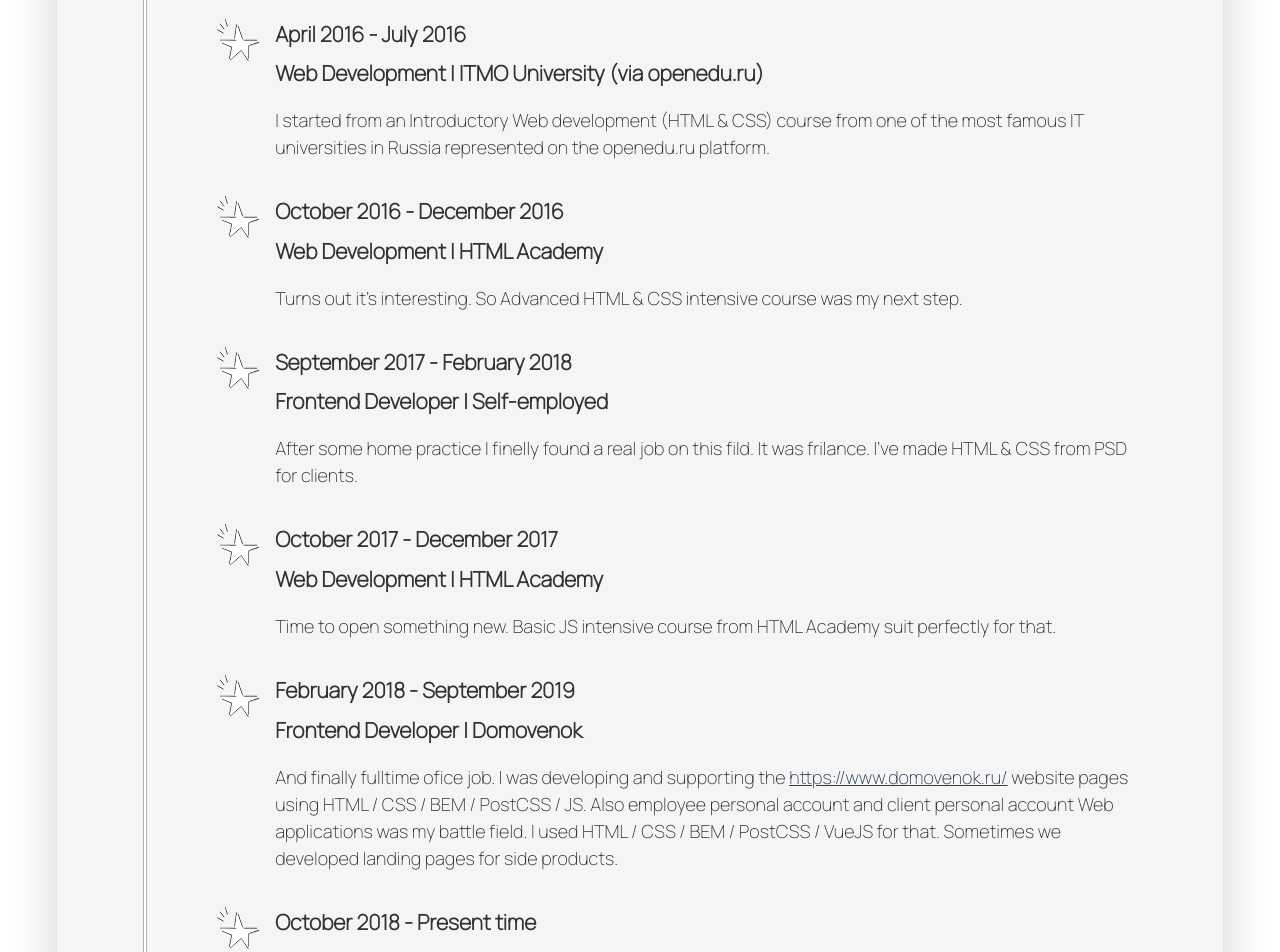
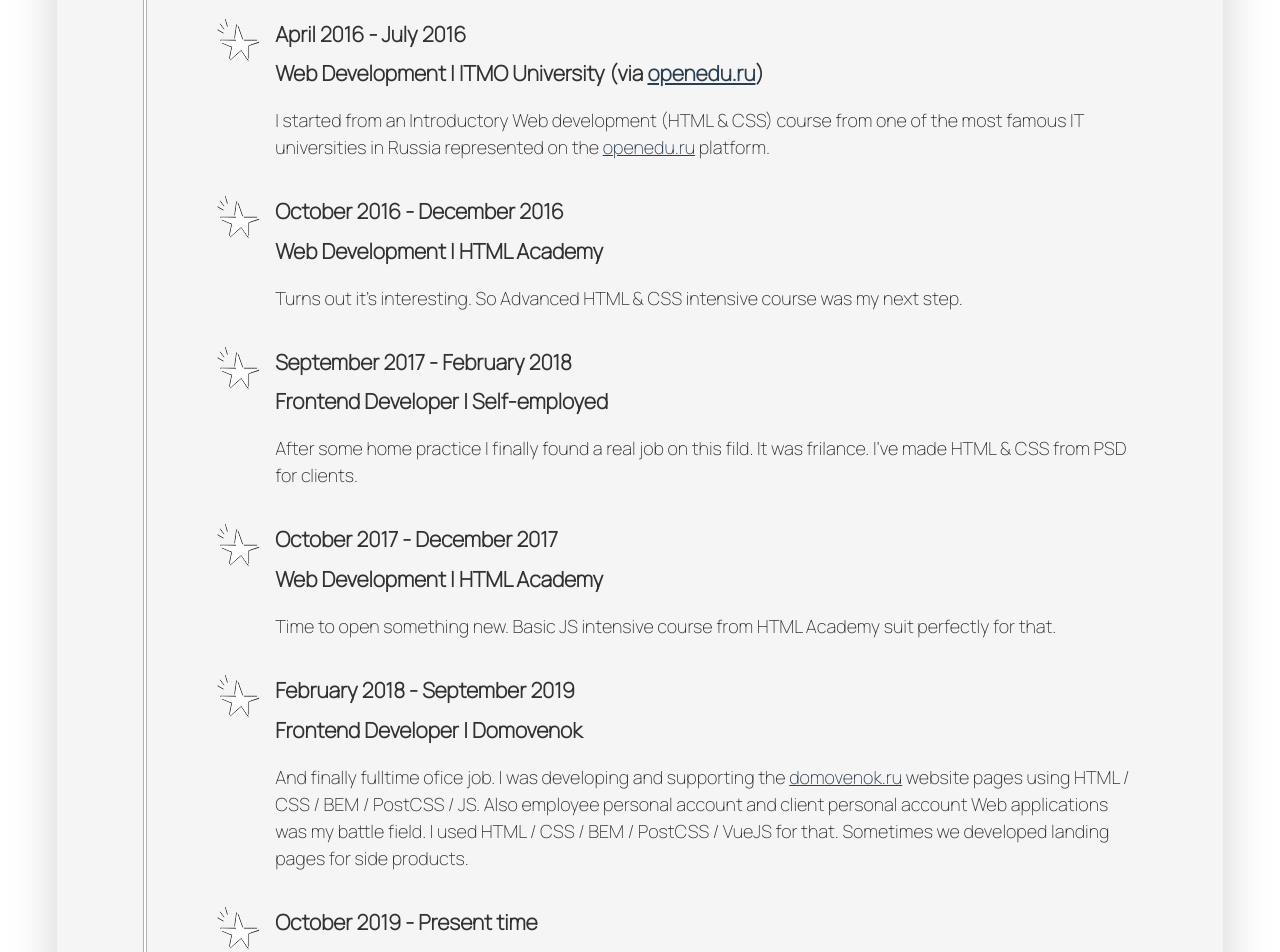
Before and after one commit to nobidina/portfolio, a Vue app: page / in a window 1280 px wide. Shown: the part 1660-2612 px from the top of the page. Built offline with nearby package versions, Linux system fonts and the light colour scheme; a web font is replaced by a local one.

Commit message:
add links for History and Contacts, edit page title, fix Skills animation

```diff
--- a/src/components/History/index.vue
+++ b/src/components/History/index.vue
@@ -34,9 +34,7 @@
           </svg>
         </div>
         <div class="history__text-wrapper">
-          <h3 class="history__title">
-            {{ item.title }}
-          </h3>
+          <h3 class="history__title" v-html="item.title"></h3>
           <span class="history__date">
             {{ item.date }}
           </span>
@@ -190,6 +188,11 @@ export default {
 </style>
 
 <style scoped>
+  .history__title >>> a {
+    text-decoration: underline;
+    color: #2c3e50;
+  }
+
   .history__text >>> a {
     text-decoration: underline;
     color: #2c3e50;
--- a/src/components/Portfolio/index.vue
+++ b/src/components/Portfolio/index.vue
@@ -4,7 +4,7 @@
       Portfolio
     </section-title>
     <p class="portfolio__text">
-      Here is some examples of my previous work. For more you can visit my <a class="portfolio__link" :href="link.href">{{ link.text }}</a>.
+      Here is some examples of my previous work. For more you can visit my <a class="portfolio__link"  target="_blank"  :href="link.href">{{ link.text }}</a>.
     </p>
     <ul class="portfolio__list">
       <li class="portfolio__item" v-for="item in portfolio" :key="item.href">
--- a/src/components/Skills/index.vue
+++ b/src/components/Skills/index.vue
@@ -86,13 +86,10 @@ export default {
       flex-shrink: 0;
       width: 50%;
     }
+  }
 
-    &:hover {
-      .skills__scale-fill {
-        animation: tremble 1s step-start infinite;
-        // animation: fill 2s .4s ease;
-      }
-    }
+  &__scale-fill {
+    animation: tremble 1s step-start infinite;
   }
 
   &__item {
--- a/src/views/Home/Home.vue
+++ b/src/views/Home/Home.vue
@@ -122,8 +122,8 @@ export default {
         },
         {
           date: "April 2016 - July 2016",
-          title: "Web Development | ITMO University (via openedu.ru)",
-          description: "I started from an Introductory Web development (HTML & CSS) course from one of the most famous IT universities in Russia represented on the openedu.ru platform."
+          title: `Web Development | ITMO University (via <a href="https://openedu.ru/" target="_blank">openedu.ru</a>)`,
+          description: `I started from an Introductory Web development (HTML & CSS) course from one of the most famous IT universities in Russia represented on the <a href="https://openedu.ru/" target="_blank">openedu.ru</a> platform.`
         },
         {
           date: "October 2016 - December 2016",
@@ -133,7 +133,7 @@ export default {
         {
           date: "September 2017 - February 2018",
           title: "Frontend Developer | Self-employed",
-          description: "After some home practice I finelly found a real job on this fild. It was frilance. I've made HTML & CSS from PSD for clients."
+          description: "After some home practice I finally found a real job on this fild. It was frilance. I've made HTML & CSS from PSD for clients."
         },
         {
           date: "October 2017 - December 2017",
@@ -143,10 +143,10 @@ export default {
         {
           date: "February 2018 - September 2019",
           title: "Frontend Developer | Domovenok",
-          description: 'And finally fulltime ofice job. I was developing and supporting the <a href="https://www.domovenok.ru/" target="_blank">https://www.domovenok.ru/</a> website pages using HTML / CSS / BEM / PostCSS / JS. Also employee personal account and client personal account Web applications was my battle field. I used HTML / CSS / BEM / PostCSS / VueJS for that. Sometimes we developed landing pages for side products.'
+          description: `And finally fulltime ofice job. I was developing and supporting the <a href="https://www.domovenok.ru/" target="_blank">domovenok.ru</a> website pages using HTML / CSS / BEM / PostCSS / JS. Also employee personal account and client personal account Web applications was my battle field. I used HTML / CSS / BEM / PostCSS / VueJS for that. Sometimes we developed landing pages for side products.`
         },
         {
-          date: "October 2018 - Present time",
+          date: "October 2019 - Present time",
           title: "Relocate time",
           description: "My husband got a job in London and we relocate here from Moscow. So I was busy organazed this. When the relocate was complete. I took a brake to exhale, improve my professional skills and my level of English. Now I think I ready to get new wonderfull job and do it as good as I can."
         }
@@ -191,7 +191,7 @@ export default {
       },
       contacts: [
         {
-          link: "#",
+          link: "https://www.linkedin.com/in/nadezhda-obidina-15765a145/",
           icon: "linked-in"
         },
         {
```
Also changed, not shown: 2 other files (tests, documents, lock files or other folders).
